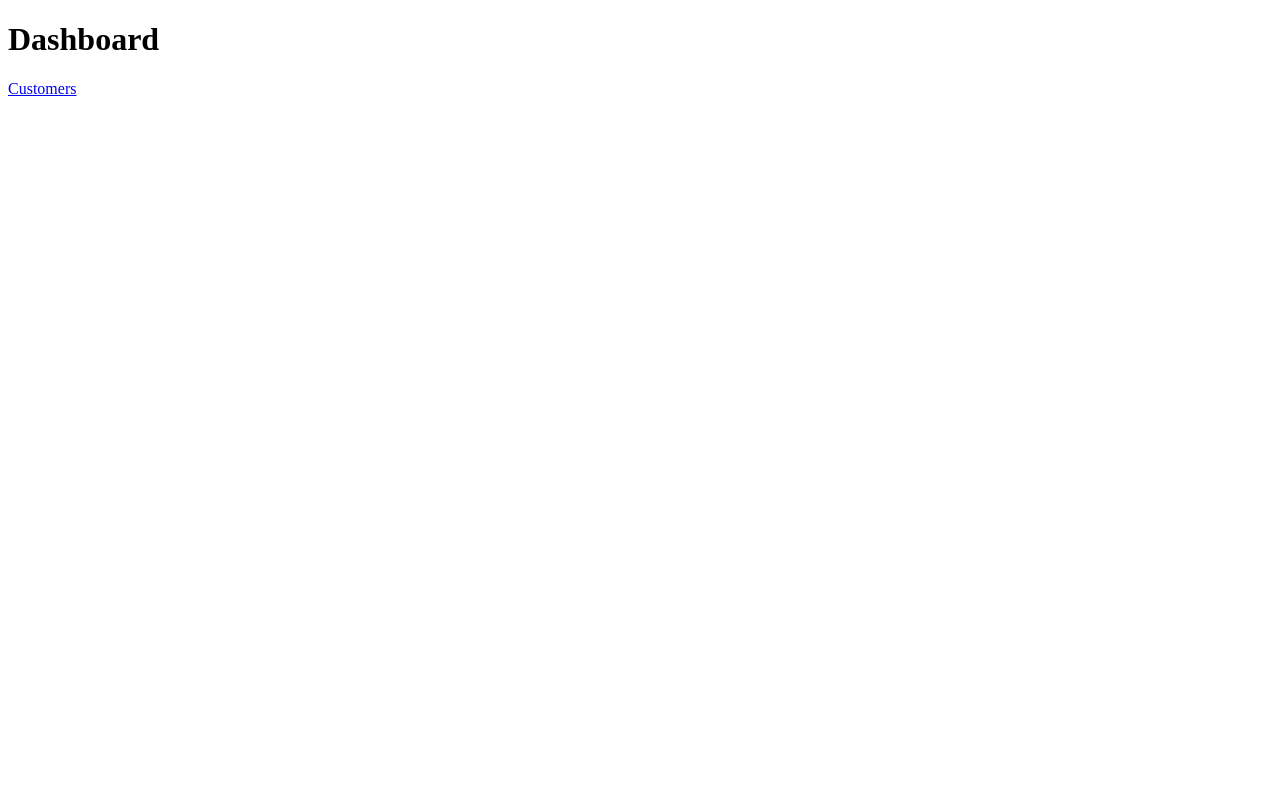
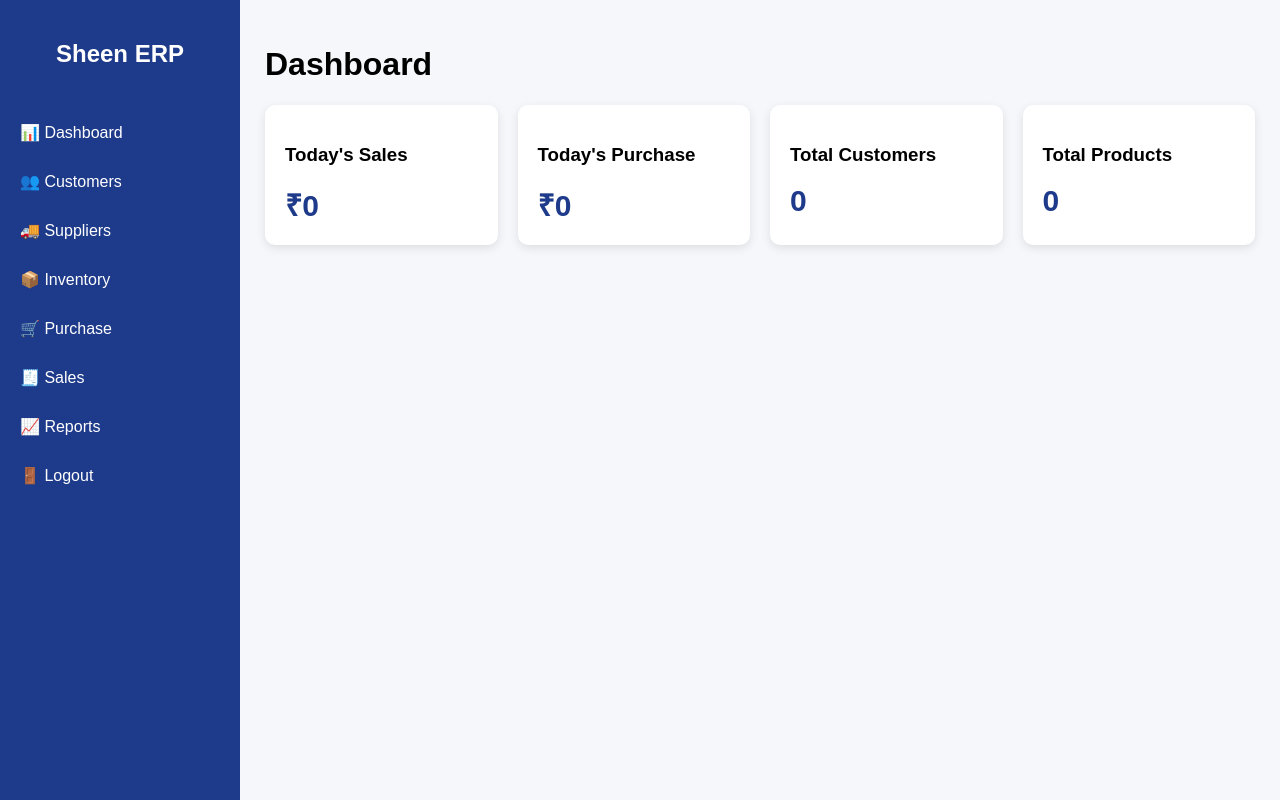
Before and after one commit to Mudasir707/yaarwan, a plain HTML site: page dashboard.html in a window 1280 px wide. Drawn offline with Linux system fonts and the light colour scheme; files that its build step writes are made by us from their sources.

Commit message:
Revamp dashboard layout and styling

```diff
--- a/dashboard.html
+++ b/dashboard.html
@@ -1 +1,117 @@
-<!DOCTYPE html><html><body><h1>Dashboard</h1><a href='pages/customers.html'>Customers</a></body></html>
+<!DOCTYPE html>
+<html lang="en">
+<head>
+<meta charset="UTF-8">
+<meta name="viewport" content="width=device-width, initial-scale=1.0">
+<title>Sheen Accounting ERP</title>
+<link rel="stylesheet" href="css/style.css">
+
+<style>
+body{
+    margin:0;
+    font-family:Arial, sans-serif;
+    background:#f5f7fb;
+}
+
+.sidebar{
+    width:240px;
+    height:100vh;
+    position:fixed;
+    left:0;
+    top:0;
+    background:#1e3a8a;
+    color:white;
+}
+
+.sidebar h2{
+    text-align:center;
+    padding:20px;
+}
+
+.sidebar a{
+    display:block;
+    color:white;
+    text-decoration:none;
+    padding:15px 20px;
+}
+
+.sidebar a:hover{
+    background:#2563eb;
+}
+
+.main{
+    margin-left:240px;
+    padding:25px;
+}
+
+.cards{
+    display:grid;
+    grid-template-columns:repeat(auto-fit,minmax(220px,1fr));
+    gap:20px;
+}
+
+.card{
+    background:white;
+    padding:20px;
+    border-radius:10px;
+    box-shadow:0 3px 10px rgba(0,0,0,.1);
+}
+
+.number{
+    font-size:30px;
+    color:#1e3a8a;
+    font-weight:bold;
+}
+</style>
+
+</head>
+
+<body>
+
+<div class="sidebar">
+
+<h2>Sheen ERP</h2>
+
+<a href="#">📊 Dashboard</a>
+<a href="pages/customers.html">👥 Customers</a>
+<a href="pages/suppliers.html">🚚 Suppliers</a>
+<a href="pages/inventory.html">📦 Inventory</a>
+<a href="pages/purchase.html">🛒 Purchase</a>
+<a href="pages/sales.html">🧾 Sales</a>
+<a href="pages/reports.html">📈 Reports</a>
+<a href="index.html">🚪 Logout</a>
+
+</div>
+
+<div class="main">
+
+<h1>Dashboard</h1>
+
+<div class="cards">
+
+<div class="card">
+<h3>Today's Sales</h3>
+<div class="number">₹0</div>
+</div>
+
+<div class="card">
+<h3>Today's Purchase</h3>
+<div class="number">₹0</div>
+</div>
+
+<div class="card">
+<h3>Total Customers</h3>
+<div class="number">0</div>
+</div>
+
+<div class="card">
+<h3>Total Products</h3>
+<div class="number">0</div>
+</div>
+
+</div>
+
+</div>
+
+</body>
+</html>
```
